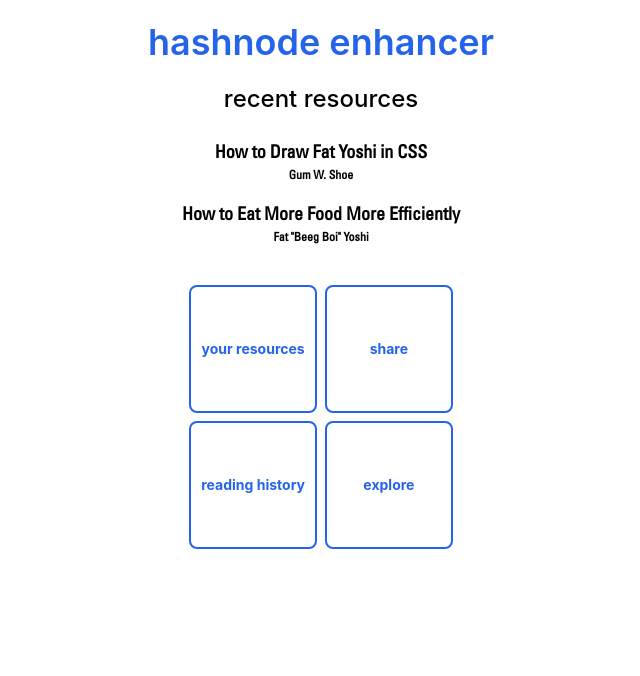
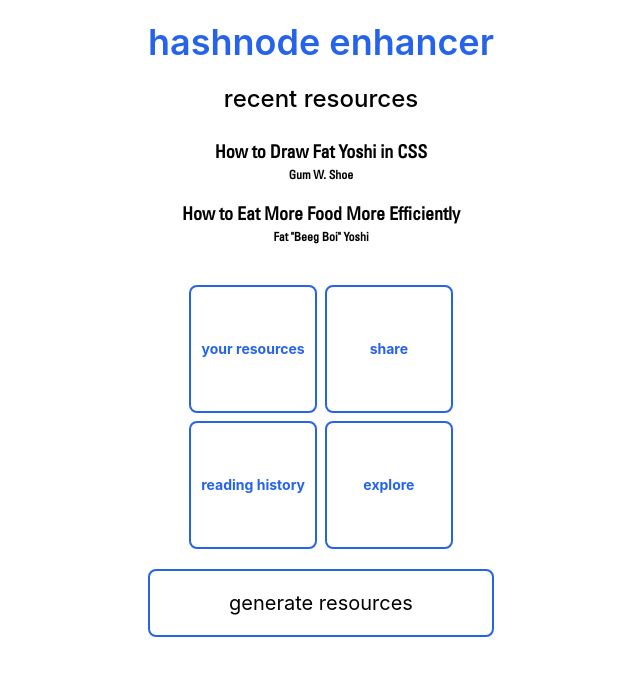
Before and after one commit to Gumshoe21/hashnode-enhancer, a Next.js app in the folder next-app/: page / in a window 1280 px wide. Shown: the top 676 px of the page, without its empty margins (319-959 px from the left). Built offline with nearby package versions, Linux system fonts and the light colour scheme.

Commit message:
feat: add generate resources button to index.tsx

```diff
--- a/next-app/pages/index.tsx
+++ b/next-app/pages/index.tsx
@@ -3,9 +3,10 @@
 import Resource from '@/components/Home/Resource'
 const Home: NextPage = () => {
   const [metadata, setMetadata] = useState(null)
+	const [isArticle, setIsArticle] = useState<boolean>(true)
 
-  {
-    /*
+	{
+		/*
   useEffect(() => {
     // Request the metadata from the background script
     {
@@ -17,9 +18,16 @@
     }
   }, [])
   */
-  }
+	}
 
-  return (
+	/* TO-DO
+		1. Create a handler that sends JSON-LD data to backend
+			a. onClick
+
+
+	*/
+
+	return (
 		<main className='container'>
 			{/*Begin Section Main */}
 			<section className='section section--main'>
@@ -56,7 +64,17 @@
 					</a>
 				</div>
 			</section>
-			<section className='section section--generate-resources'></section>
+			<section className='section section--generate-resources'>
+				{isArticle ? (
+					<div className='section--generate-resources__generate-button'>
+						<button>generate resources</button>
+					</div>
+				) : (
+					<div>
+						You're not on a Hashnode article page. Try <a href='#'>exploring</a> some articles.
+					</div>
+				)}
+			</section>
 		</main>
 	)
 }
```
